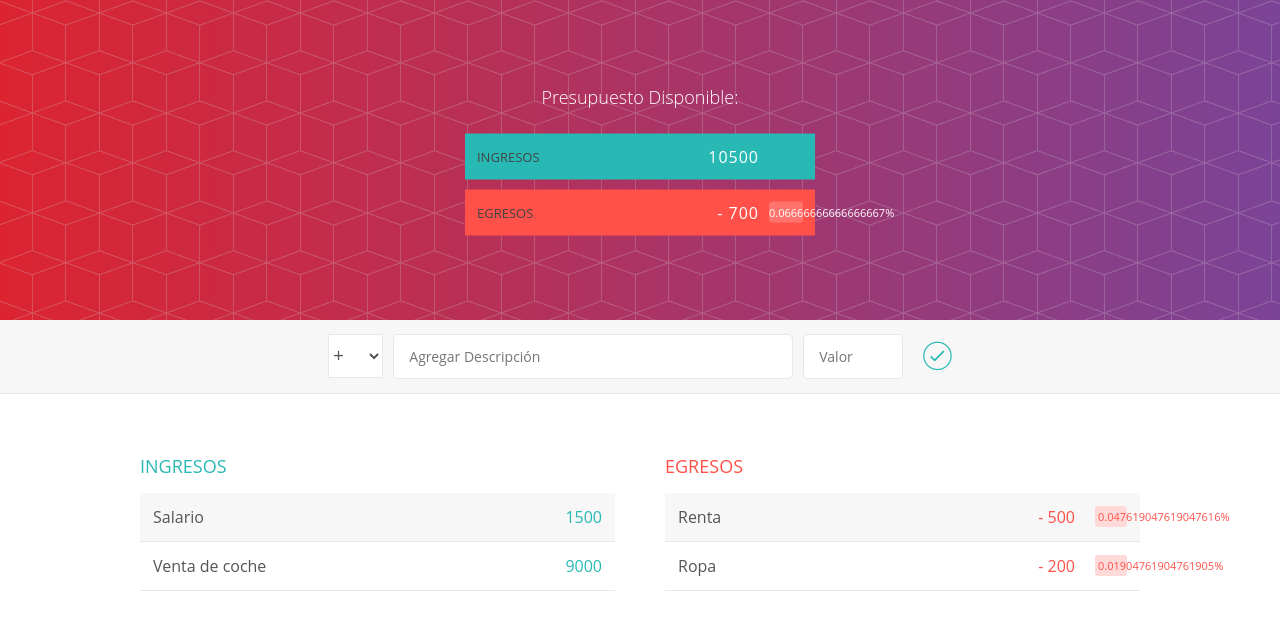
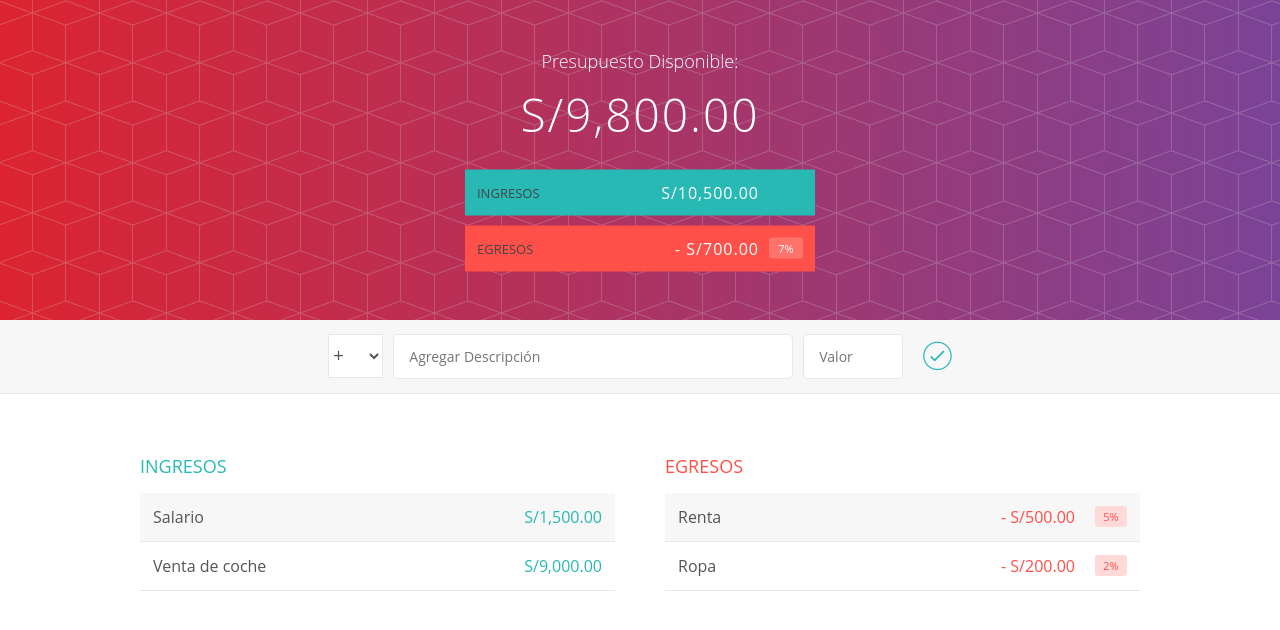
Before and after one commit to alvaro-barrera/AngularBudgetApp, an Angular app: page / in a window 1280 px wide. Shown: the top 630 px of the page. Built offline with nearby package versions, Linux system fonts and the light colour scheme.

Commit message:
Pipes en angular

```diff
--- a/src/app/app.component.html
+++ b/src/app/app.component.html
@@ -1,5 +1,6 @@
 <app-header
   [percentageTotal]="getPercentageTotal()"
+  [budgetTotal]="getBudgetTotal()"
   [incomeTotal]="getIncomeTotal()"
   [expenseTotal]="getExpenseTotal()"
   [percentageTotal]="getPercentageTotal()"
--- a/src/app/expense/expense.component.html
+++ b/src/app/expense/expense.component.html
@@ -4,8 +4,8 @@
   <div *ngFor="let expense of expenses" class="elemento limpiarEstilos">
     <div class="elemento_descripcion">{{ expense.description}}</div>
     <div class="right limpiarEstilos">
-      <div class="elemento_valor">- {{ expense.value }}</div>
-      <div class="elemento_porcentaje">{{calculatePercentage(expense)}}%</div>
+      <div class="elemento_valor">- {{ expense.value|currency:"PEN":"S/":"1.2-2"  }}</div>
+      <div class="elemento_porcentaje">{{calculatePercentage(expense)| percent}}</div>
       <div class="elemento_eliminar">
         <button class="elemento_eliminar--btn" (click)="deleteRecord(expense)">
           <i class="ion-ios-close-outline"></i>
--- a/src/app/header/header.component.html
+++ b/src/app/header/header.component.html
@@ -2,12 +2,12 @@
   <div class="presupuesto">
     <div class="presupuesto_titulo">Presupuesto Disponible:</div>
 
-    <div class="presupuesto_valor">{{ budgetTotal }}</div>
+    <div class="presupuesto_valor">{{ budgetTotal|currency:"PEN":"S/":"1.2-2" }} </div>
 
     <div class="presupuesto_ingreso limpiarEstilos">
       <div class="presupuesto_ingreso--texto">Ingresos</div>
       <div class="right">
-        <div class="presupuesto_ingreso--valor">{{ incomeTotal }}</div>
+        <div class="presupuesto_ingreso--valor">{{ incomeTotal|currency:"PEN":"S/":"1.2-2" }}</div>
         <div class="presupuesto_ingreso--porcentaje">&nbsp;</div>
       </div>
     </div>
@@ -15,8 +15,8 @@
     <div class="presupuesto_egreso limpiarEstilos">
       <div class="presupuesto_egreso--text">Egresos</div>
       <div class="right limpiarEstilos">
-        <div class="presupuesto_egreso--valor">- {{ expenseTotal }}</div>
-        <div class="presupuesto_egreso--porcentaje">{{ percentageTotal }}%</div>
+        <div class="presupuesto_egreso--valor">- {{ expenseTotal|currency:"PEN":"S/":"1.2-2"  }}</div>
+        <div class="presupuesto_egreso--porcentaje">{{ percentageTotal|percent }}</div>
       </div>
     </div>
   </div>
--- a/src/app/income/income.component.html
+++ b/src/app/income/income.component.html
@@ -4,9 +4,9 @@
   <div *ngFor="let income of incomes" class="elemento limpiarEstilos">
     <div class="elemento_descripcion">{{ income.description }}</div>
     <div class="right limpiarEstilos">
-      <div class="elemento_valor">{{ income.value }}</div>
+      <div class="elemento_valor">{{ income.value|currency:"PEN":"S/":"1.2-2"  }}</div>
       <div class="elemento_eliminar">
-        <button class="elemento_eliminar--btn"  >
+        <button class="elemento_eliminar--btn" (click)="deleteRecord(income)">
           <i class="ion-ios-close-outline"></i>
         </button>
       </div>
```
